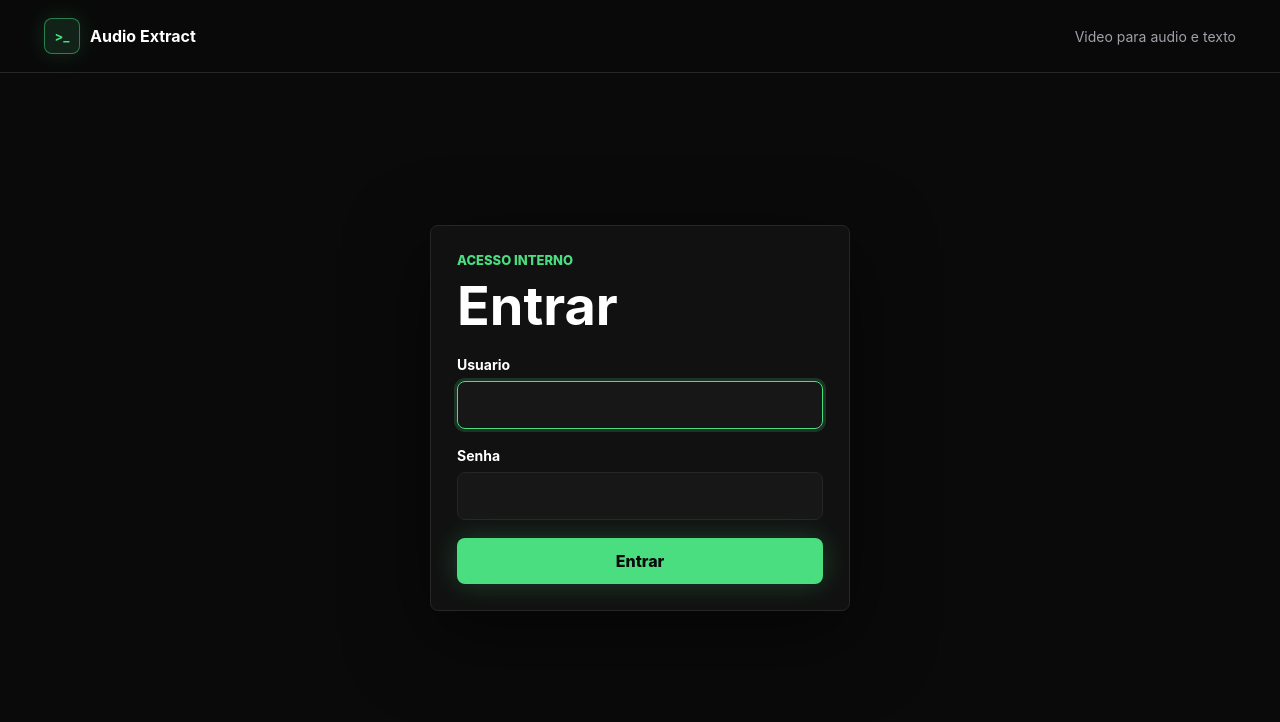
After one commit to FabioSonats/audio_extractor_app, a Django app: page /accounts/login/ in a window 1280 px wide. The commit adds this page. Shown: the top 722 px of the page. Run offline with Django 5.2, Linux system fonts and the light colour scheme.

Commit message:
Add login page and protect app

```diff
--- a/audio_extract_app/settings.py
+++ b/audio_extract_app/settings.py
@@ -95,6 +95,9 @@ MEDIA_URL = "/media/"
 MEDIA_ROOT = BASE_DIR / "media"
 
 DEFAULT_AUTO_FIELD = "django.db.models.BigAutoField"
+LOGIN_URL = "login"
+LOGIN_REDIRECT_URL = "jobs:index"
+LOGOUT_REDIRECT_URL = "login"
 
 MAX_UPLOAD_MB = int(os.getenv("MAX_UPLOAD_MB", "500"))
 MAX_VIDEO_SECONDS = int(os.getenv("MAX_VIDEO_SECONDS", "3600"))
--- a/audio_extract_app/urls.py
+++ b/audio_extract_app/urls.py
@@ -1,12 +1,19 @@
 from django.conf import settings
 from django.conf.urls.static import static
 from django.contrib import admin
+from django.contrib.auth import views as auth_views
 from django.urls import include, path
 
 from jobs.health import healthcheck
 
 urlpatterns = [
     path("admin/", admin.site.urls),
+    path(
+        "accounts/login/",
+        auth_views.LoginView.as_view(template_name="registration/login.html"),
+        name="login",
+    ),
+    path("accounts/logout/", auth_views.LogoutView.as_view(), name="logout"),
     path("healthz/", healthcheck, name="healthcheck"),
     path("", include("jobs.urls")),
 ]
--- a/jobs/views.py
+++ b/jobs/views.py
@@ -2,6 +2,7 @@ from pathlib import Path
 
 from django.conf import settings
 from django.contrib import messages
+from django.contrib.auth.decorators import login_required
 from django.http import FileResponse, Http404, JsonResponse
 from django.shortcuts import get_object_or_404, redirect, render
 from django.urls import reverse
@@ -11,6 +12,7 @@ from .models import Job
 from .processing import start_job, transcription_backend_available
 
 
+@login_required
 def index(request):
     if request.method == "POST":
         form = JobCreateForm(request.POST, request.FILES)
@@ -40,11 +42,13 @@ def index(request):
     )
 
 
+@login_required
 def detail(request, job_id):
     job = get_object_or_404(Job, pk=job_id)
     return render(request, "jobs/detail.html", {"job": job})
 
 
+@login_required
 def status(request, job_id):
     job = get_object_or_404(Job, pk=job_id)
     return JsonResponse(
@@ -59,6 +63,7 @@ def status(request, job_id):
     )
 
 
+@login_required
 def download(request, job_id, artifact):
     job = get_object_or_404(Job, pk=job_id)
     paths = {
--- a/static/css/app.css
+++ b/static/css/app.css
@@ -76,6 +76,29 @@ a {
   font-size: 14px;
 }
 
+.topbar-actions {
+  display: flex;
+  align-items: center;
+  gap: 14px;
+}
+
+.logout-button {
+  min-height: 34px;
+  border: 1px solid rgba(74, 222, 128, 0.35);
+  border-radius: 8px;
+  padding: 0 12px;
+  background: rgba(74, 222, 128, 0.08);
+  color: var(--accent);
+  font: inherit;
+  font-size: 13px;
+  font-weight: 800;
+  cursor: pointer;
+}
+
+.logout-button:hover {
+  border-color: rgba(74, 222, 128, 0.7);
+}
+
 .page {
   width: min(1120px, calc(100% - 32px));
   margin: 0 auto;
@@ -142,6 +165,39 @@ h1 {
 
 .job-form {
   padding: 26px;
+}
+
+.auth-layout {
+  display: grid;
+  min-height: calc(100vh - 190px);
+  place-items: center;
+}
+
+.auth-panel {
+  width: min(420px, 100%);
+  padding: 26px;
+}
+
+.auth-panel h1 {
+  max-width: none;
+  margin-bottom: 24px;
+  font-size: clamp(36px, 6vw, 54px);
+}
+
+.auth-panel input {
+  width: 100%;
+  min-height: 48px;
+  border: 1px solid var(--line);
+  border-radius: 8px;
+  padding: 12px 14px;
+  color: var(--ink);
+  font: inherit;
+  background: var(--surface-soft);
+}
+
+.auth-panel input:focus {
+  outline: 3px solid rgba(74, 222, 128, 0.18);
+  border-color: var(--accent);
 }
 
 .field {
--- a/templates/base.html
+++ b/templates/base.html
@@ -13,7 +13,15 @@
       <span class="brand-mark">&gt;_</span>
       <span>Audio Extract</span>
     </a>
-    <span class="topbar-note">Video para audio e texto</span>
+    <div class="topbar-actions">
+      <span class="topbar-note">Video para audio e texto</span>
+      {% if user.is_authenticated %}
+        <form method="post" action="{% url 'logout' %}">
+          {% csrf_token %}
+          <button class="logout-button" type="submit">Sair</button>
+        </form>
+      {% endif %}
+    </div>
   </header>
 
   <main class="page">
--- /dev/null
+++ b/templates/registration/login.html
@@ -0,0 +1,31 @@
+{% extends "base.html" %}
+
+{% block title %}Entrar | Audio Extract{% endblock %}
+
+{% block content %}
+<section class="auth-layout">
+  <form class="panel auth-panel" method="post">
+    {% csrf_token %}
+    <p class="eyebrow">Acesso interno</p>
+    <h1>Entrar</h1>
+
+    {% if form.non_field_errors %}
+      <div class="form-error">{{ form.non_field_errors }}</div>
+    {% endif %}
+
+    <div class="field">
+      <label for="{{ form.username.id_for_label }}">Usuario</label>
+      {{ form.username }}
+      {{ form.username.errors }}
+    </div>
+
+    <div class="field">
+      <label for="{{ form.password.id_for_label }}">Senha</label>
+      {{ form.password }}
+      {{ form.password.errors }}
+    </div>
+
+    <button class="primary-button" type="submit">Entrar</button>
+  </form>
+</section>
+{% endblock %}
```
Also changed, not shown: jobs/tests.py (+13 -0 lines), 1 other file.
